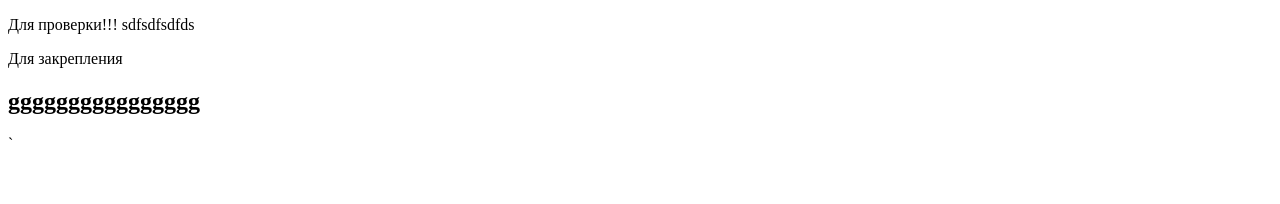
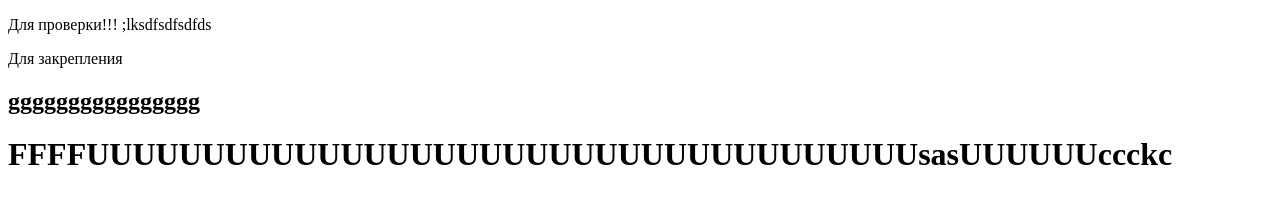
Before and after one commit to Nik92152/Number-3, a plain HTML site: page index.html in a window 1280 px wide. Drawn offline with Linux system fonts and the light colour scheme.

Commit message:
Ещё слово

```diff
--- a/index.html
+++ b/index.html
@@ -7,9 +7,10 @@
     <title>Document</title>
 </head>
 <body>
-    <p> Для проверки!!! sdfsdfsdfds</p>
+    <p> Для проверки!!! ;lksdfsdfsdfds</p>
     <p> Для закрепления</p>
-    <h2>gggggggggggggggg</h2>`
+    <h2>gggggggggggggggg</h2>
+    <h1>FFFFUUUUUUUUUUUUUUUUUUUUUUUUUUUUUUUUUUUUsasUUUUUUccckc</h1>
 
 </body>
 </html>
```
